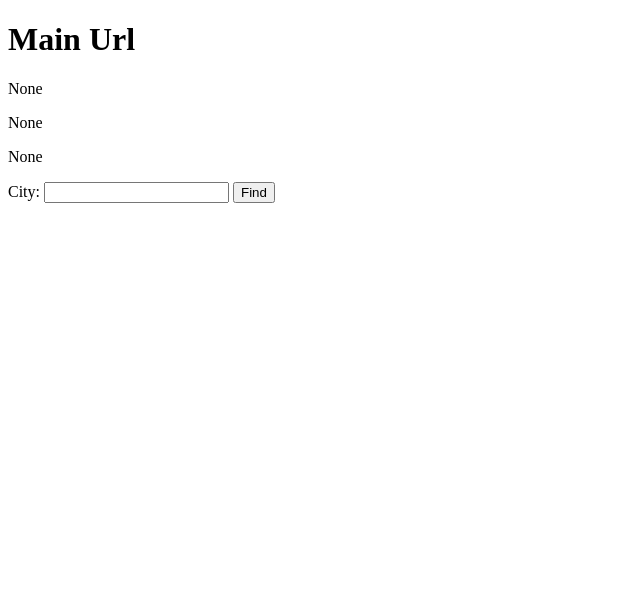
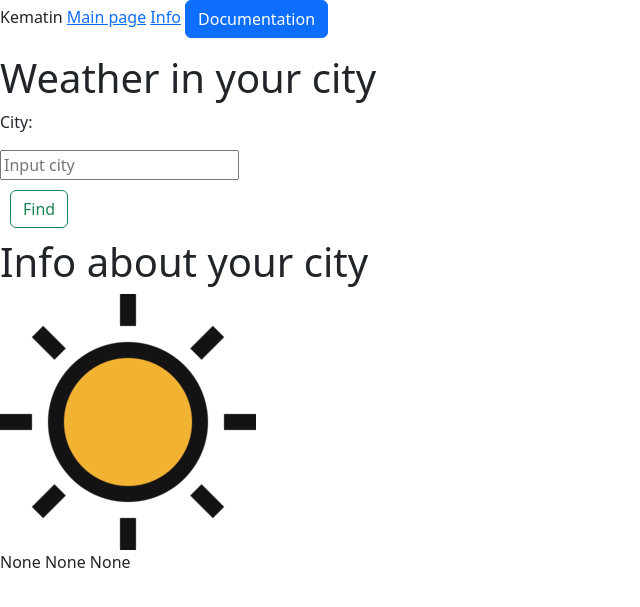
Before and after one commit to Kematin/WEB-projects, a Django app: page / in a window 1280 px wide. Shown: the top 607 px of the page, without its empty margins (0-640 px from the left). Run offline with Django 4.2, Linux system fonts and the light colour scheme.

Commit message:
start create front

```diff
--- a/WeatherApp/project/finder_app/forms.py
+++ b/WeatherApp/project/finder_app/forms.py
@@ -1,4 +1,6 @@
 from django import forms
+from django.core.validators import RegexValidator
 
 class CityForm(forms.Form):
-    city_form = forms.CharField(label="City")
+    city_form = forms.CharField(label='', strip=True, min_length=2,
+            widget=forms.TextInput(attrs={'placeholder': 'Input city'}))
--- a/WeatherApp/project/finder_app/views.py
+++ b/WeatherApp/project/finder_app/views.py
@@ -14,7 +14,11 @@
         'city': request.session['city'],
         'city_form': CityForm(),
     }
+    context = get_data(request, context)
+    return render(request, 'finder_app/index.html', context)
 
+
+def get_data(request, context):
     if request.method == 'POST':
         form = CityForm(request.POST)
 
@@ -23,6 +27,4 @@
             t, weather = return_data(request.session['city'])
             context['t'], context['weather'], context['city'] = t, weather, request.session['city']
 
-        return render(request, 'finder_app/index.html', context)
-
-    return render(request, 'finder_app/index.html', context)
+    return context
--- a/WeatherApp/project/project/settings.py
+++ b/WeatherApp/project/project/settings.py
@@ -122,6 +122,7 @@
 # https://docs.djangoproject.com/en/4.1/howto/static-files/
 
 STATIC_URL = 'static/'
+STATICFILES_DIRS = [os.path.join(BASE_DIR, 'static')]
 
 # Default primary key field type
 # https://docs.djangoproject.com/en/4.1/ref/settings/#default-auto-field
--- a/WeatherApp/project/static/finder_app/style.css
+++ b/WeatherApp/project/static/finder_app/style.css
@@ -0,0 +1,7 @@
+#error_body {
+    margin: 10px;
+}
+
+#button-submit input {
+    margin: 10px;
+}
--- a/WeatherApp/project/templates/base.html
+++ b/WeatherApp/project/templates/base.html
@@ -1,9 +1,12 @@
+{% load static %}
 <!DOCTYPE html>
 <html lang="en">
 <head>
     <meta charset="UTF-8">
     <meta name="viewport" content="width=device-width, initial-scale-1.0">
     <title>Weather App</title>
+    <link href="https://cdn.jsdelivr.net/npm/bootstrap@5.2.0/dist/css/bootstrap.min.css" rel="stylesheet" integrity="sha384-gH2yIJqKdNHPEq0n4Mqa/HGKIhSkIHeL5AyhkYV8i59U5AR6csBvApHHNl/vI1Bx" crossorigin="anonymous">
+    <link rel="stylesheet" href="{% static 'finder_app/style.css' %}">
 </head>
 <body>
     {% block content %}
--- a/WeatherApp/project/templates/finder_app/index.html
+++ b/WeatherApp/project/templates/finder_app/index.html
@@ -1,13 +1,35 @@
 {% extends 'base.html' %}
+{% load static %}
 
 {% block content %}
-<h1>Main Url</h1>
-<p>{{ city }}</p>
-<p>{{ t }}</p>
-<p>{{ weather }}</p>
-<form action="{% url 'index' %}" method="post">
-    {% csrf_token %}
-    {{ city_form }}
-    <input type="submit" value="Find">
-</form>
+<div id="header">
+    <div id="information">
+        <p>
+            <span>Kematin</span>
+            <a href="{% url 'index' %}">Main page</a>
+            <a href="{% url 'index' %}">Info</a>
+            <a class="btn btn-primary" href="https://openweathermap.org/current#other" role="button">Documentation</a>
+        </p>
+    </div>
+</div>
+
+<div id="footer">
+    <div id="find_information">
+        <h1>Weather in your city</h1>
+        <form action="{% url 'index' %}" method="post">
+            {% csrf_token %}
+            <p>City: </p>
+            <div id="city_form">{{ city_form }}</div>
+            <div id="button-submit"><input type="submit" value="Find" class="btn btn-outline-success"></div>
+        </form>
+    </div>
+
+    <div id="display_information">
+        <h1>Info about your city</h1>
+        <div><img src="{% static 'img/clear sky.png' %}" alt="Clear sky"></div>
+        {{ city }}
+        {{ t }}
+        {{ weather }}
+    </div>
+</div>
 {% endblock %}
```
Also changed, not shown: WeatherApp/project/templates/error/index.html (+6 -4 lines), WeatherApp/project/static/img/clear sky.png (added), WeatherApp/project/static/img/overcast clouds.png (added), WeatherApp/project/static/img/scattered clouds.png (added).
